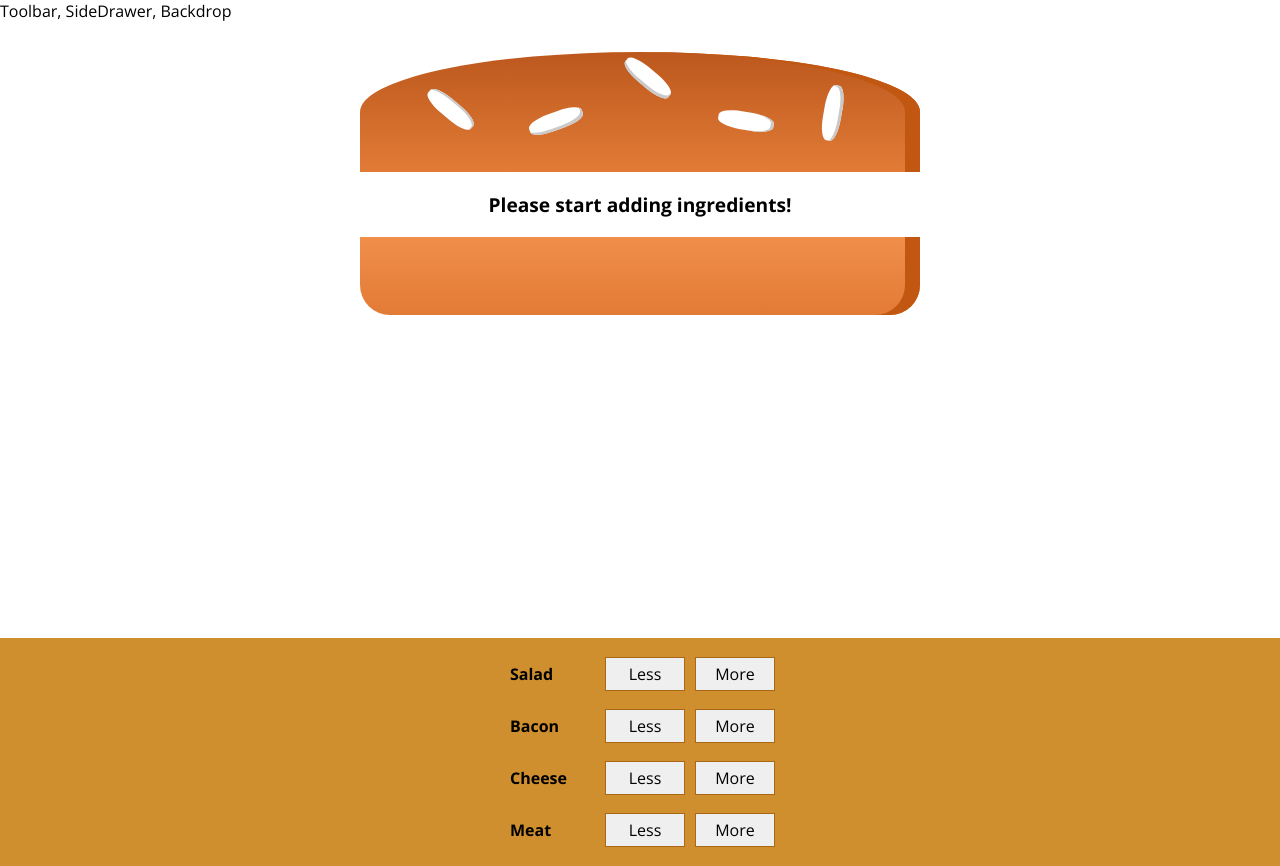
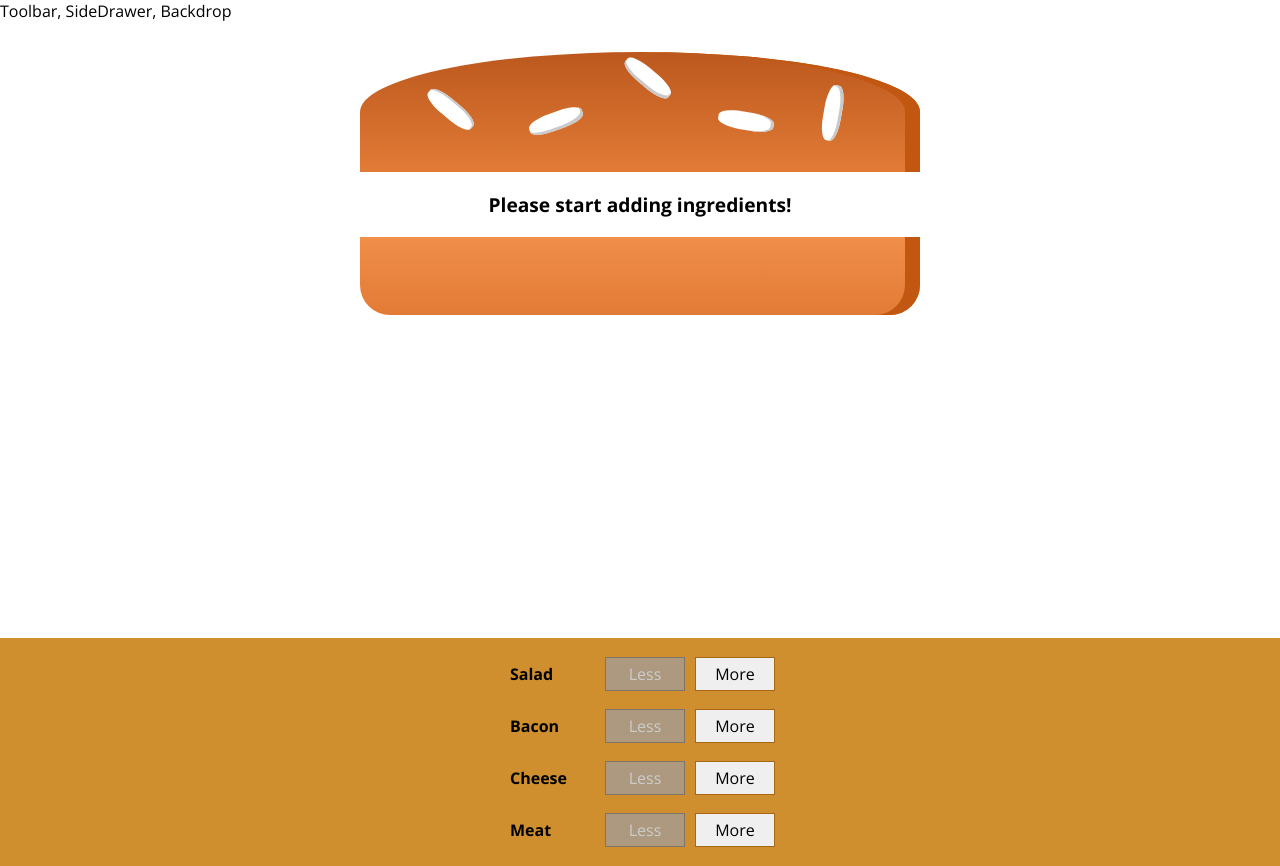
Before and after one commit to tomikonio/burger-shop, a React (Create React App) app: page / in a window 1280 px wide. Built offline with nearby package versions, Linux system fonts and the light colour scheme.

Commit message:
Add remove ingredients functionality

```diff
--- a/src/components/Burger/BuildControls/BuildControl/BuildControl.js
+++ b/src/components/Burger/BuildControls/BuildControl/BuildControl.js
@@ -5,7 +5,13 @@ import classes from './BuildControl.module.css';
 const BuildControl = props => (
   <div className={classes.BuildControl}>
     <div className={classes.Label}>{props.label}</div>
-    <button className={BuildControl.Less}>Less</button>
+    <button
+      onClick={props.ingredientRemoved}
+      disabled={props.disabled}
+      className={BuildControl.Less}
+    >
+      Less
+    </button>
     <button onClick={props.ingredientAdded} className={BuildControl.More}>
       More
     </button>
--- a/src/components/Burger/BuildControls/BuildControls.js
+++ b/src/components/Burger/BuildControls/BuildControls.js
@@ -17,6 +17,8 @@ const BuildControls = props => (
         key={control.label}
         label={control.label}
         ingredientAdded={() => props.ingredientAdded(control.type)}
+        ingredientRemoved={() => props.ingredientRemoved(control.type)}
+        disabled={props.disabled[control.type]}
       />
     ))}
   </div>
--- a/src/containers/BurgerBuilder/BurgerBuilder.js
+++ b/src/containers/BurgerBuilder/BurgerBuilder.js
@@ -22,24 +22,49 @@ class BurgerBuilder extends Component {
   };
 
   addIngredientHandler = type => {
-    const newPrice = INGREDIENT_PRICES[type] + this.state.totalPrice;
     const oldCount = this.state.ingredients[type];
     const updatedCount = oldCount + 1;
     const updatedIngredients = {
       ...this.state.ingredients
     };
     updatedIngredients[type] = updatedCount;
+    const newPrice = INGREDIENT_PRICES[type] + this.state.totalPrice;
 
     this.setState({ totalPrice: newPrice, ingredients: updatedIngredients });
   };
 
-  reomveIngredientHandler = type => {};
+  reomveIngredientHandler = type => {
+    const oldCount = this.state.ingredients[type];
+    if (oldCount <= 0) {
+      return;
+    }
+    const updatedCount = oldCount - 1;
+    const updatedIngredients = {
+      ...this.state.ingredients
+    };
+    updatedIngredients[type] = updatedCount;
+    const newPrice = this.state.totalPrice - INGREDIENT_PRICES[type];
+
+    this.setState({ totalPrice: newPrice, ingredients: updatedIngredients });
+  };
 
   render() {
+    const disabledInfo = {
+      ...this.state.ingredients
+    };
+
+    for (let key in disabledInfo) {
+      disabledInfo[key] = disabledInfo[key] <= 0;
+    }
+
     return (
       <Fragment>
         <Burger ingredients={this.state.ingredients} />
-        <BuildControls ingredientAdded={this.addIngredientHandler} />
+        <BuildControls
+          ingredientAdded={this.addIngredientHandler}
+          ingredientRemoved={this.reomveIngredientHandler}
+          disabled={disabledInfo}
+        />
       </Fragment>
     );
   }
```
